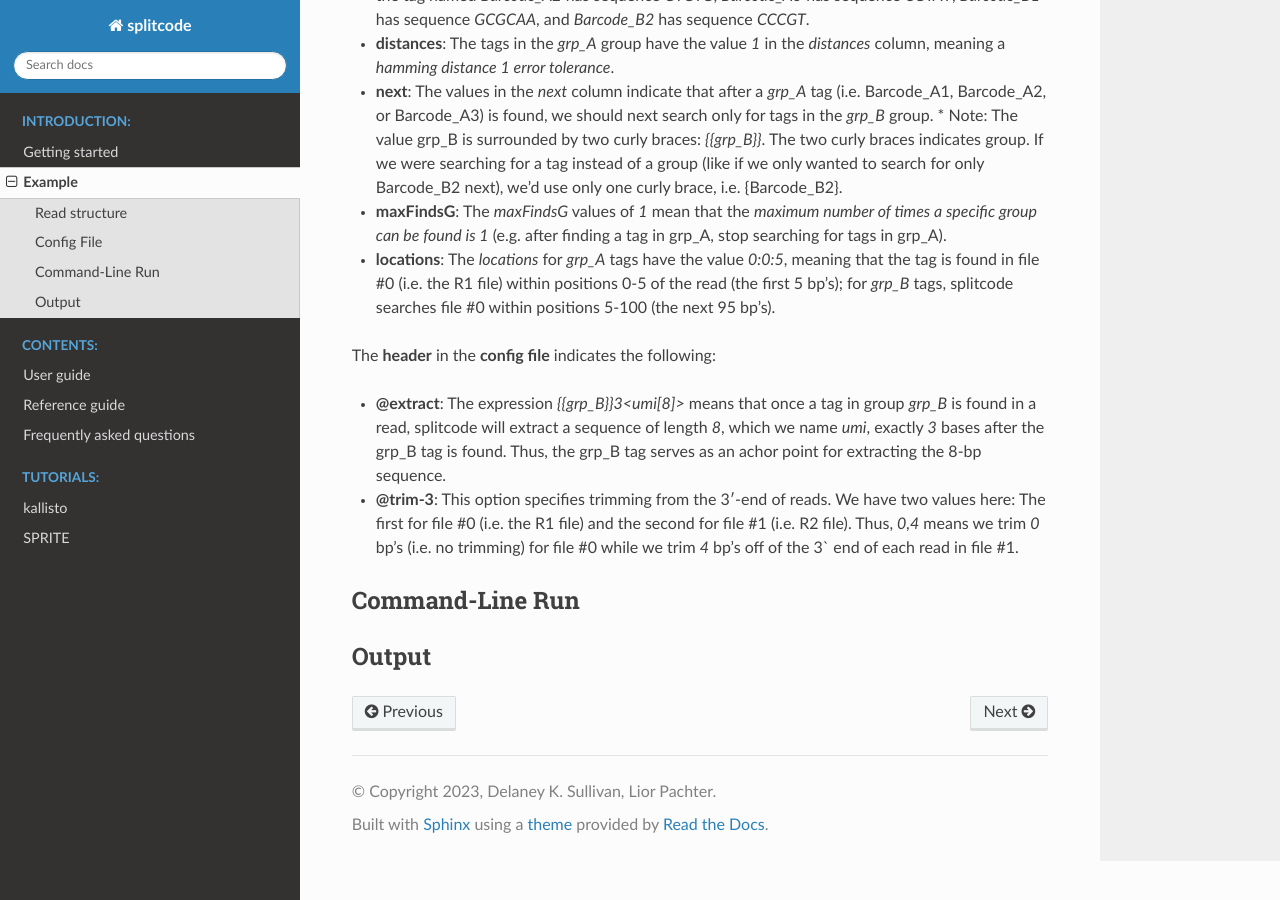
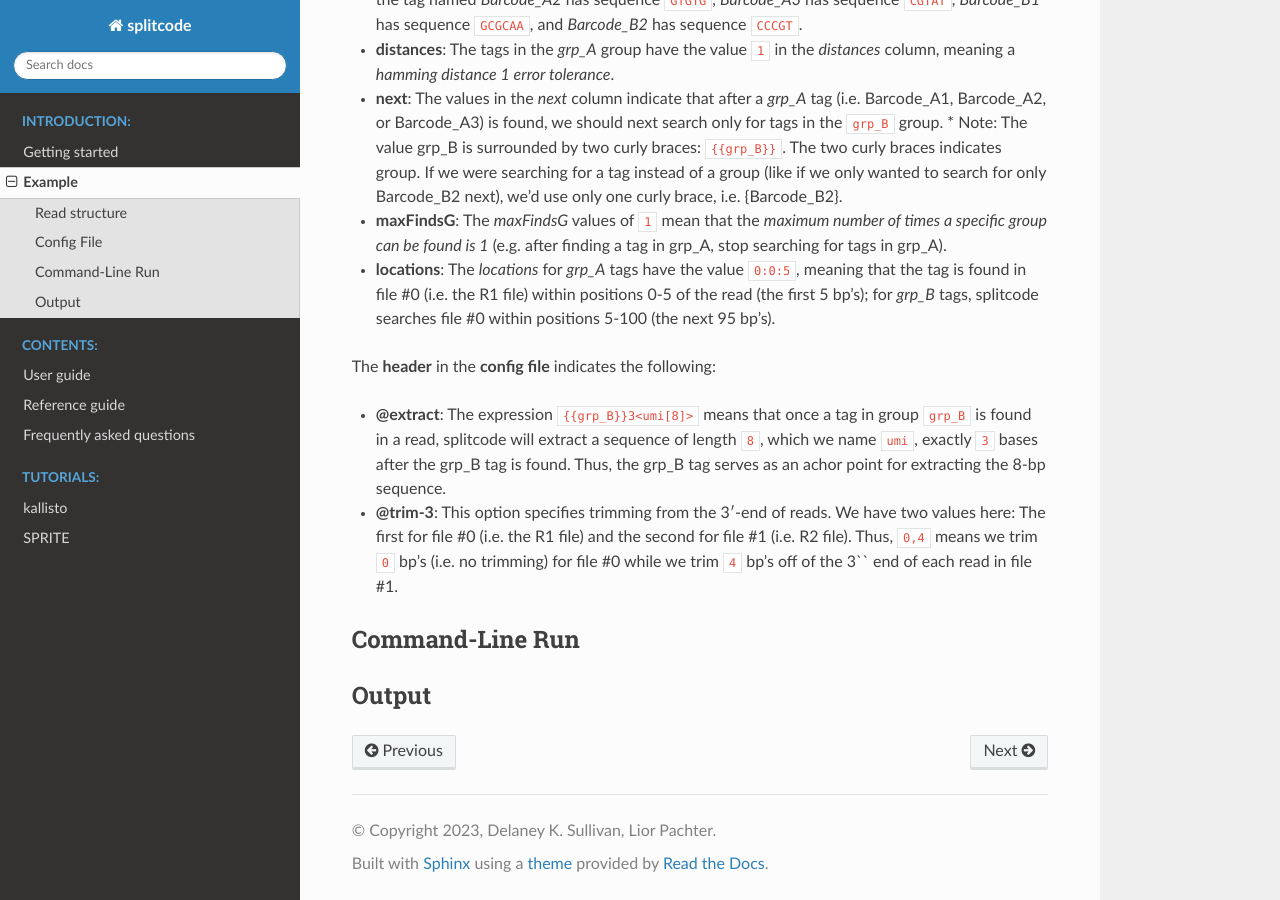
Before and after one commit to pachterlab/splitcode-tutorial, a Sphinx documentation site: the page built from docs/source/example.rst, in a window 1280 px wide and 900 px high, scrolled down 1098 px. Built offline with Sphinx 7.4.7 and the Read the Docs theme 2.0.0, drawn with Linux system fonts in a browser that asks for light colours.

Commit message:
Update format and FAQ

```diff
--- a/docs/source/example.rst
+++ b/docs/source/example.rst
@@ -15,19 +15,19 @@ Config File
 
 The tab-delimited **table** in the **config file** indicates the following config options:
 
-* **groups**: Each tag belongs to a specific group. Here, the group named `grpA` contains the tags named *Barcode_A1, Barcode_A2, Barcode_A3* while group `grpB` contains the tags named *Barcode_B1, Barcode_B2*.
-* **ids**: The names of each tag. Here, there are 5 tags, one for each sequence and they are each given a unique name: `Barcode_A1`, `Barcode_A2`, `Barcode_A3`, `Barcode_B1`, `Barcode_B2`
-* **tags**: The sequences of the tags themselves. The tag named *Barcode_A1* has sequence `AAGGA`, the tag named *Barcode_A2* has sequence `GTGTG`, *Barcode_A3* has sequence `CGTAT`, *Barcode_B1* has sequence `GCGCAA`, and *Barcode_B2* has sequence `CCCGT`.
-* **distances**: The tags in the *grp_A* group have the value `1` in the *distances* column, meaning a *hamming distance 1 error tolerance*.
-* **next**: The values in the *next* column indicate that after a *grp_A* tag (i.e. Barcode_A1, Barcode_A2, or Barcode_A3) is found, we should next search only for tags in the `grp_B` group.
-  * Note: The value grp_B is surrounded by two curly braces: `{{grp_B}}`. The two curly braces indicates group. If we were searching for a tag instead of a group (like if we only wanted to search for only Barcode_B2 next), we'd use only one curly brace, i.e. {Barcode_B2}.
-* **maxFindsG**: The *maxFindsG* values of `1` mean that the *maximum number of times a specific group can be found is 1* (e.g. after finding a tag in grp_A, stop searching for tags in grp_A).
-* **locations**: The *locations* for *grp_A* tags have the value `0:0:5`, meaning that the tag is found in file #0 (i.e. the R1 file) within positions 0-5 of the read (the first 5 bp's); for *grp_B* tags, splitcode searches file #0 within positions 5-100 (the next 95 bp's).
+* **groups**: Each tag belongs to a specific group. Here, the group named ``grpA`` contains the tags named *Barcode_A1, Barcode_A2, Barcode_A3* while group ``grpB`` contains the tags named *Barcode_B1, Barcode_B2*.
+* **ids**: The names of each tag. Here, there are 5 tags, one for each sequence and they are each given a unique name: ``Barcode_A1``, ``Barcode_A2``, ``Barcode_A3``, ``Barcode_B1``, ``Barcode_B2``
+* **tags**: The sequences of the tags themselves. The tag named *Barcode_A1* has sequence ``AAGGA``, the tag named *Barcode_A2* has sequence ``GTGTG``, *Barcode_A3* has sequence ``CGTAT``, *Barcode_B1* has sequence ``GCGCAA``, and *Barcode_B2* has sequence ``CCCGT``.
+* **distances**: The tags in the *grp_A* group have the value ``1`` in the *distances* column, meaning a *hamming distance 1 error tolerance*.
+* **next**: The values in the *next* column indicate that after a *grp_A* tag (i.e. Barcode_A1, Barcode_A2, or Barcode_A3) is found, we should next search only for tags in the ``grp_B`` group.
+  * Note: The value grp_B is surrounded by two curly braces: ``{{grp_B}}``. The two curly braces indicates group. If we were searching for a tag instead of a group (like if we only wanted to search for only Barcode_B2 next), we'd use only one curly brace, i.e. {Barcode_B2}.
+* **maxFindsG**: The *maxFindsG* values of ``1`` mean that the *maximum number of times a specific group can be found is 1* (e.g. after finding a tag in grp_A, stop searching for tags in grp_A).
+* **locations**: The *locations* for *grp_A* tags have the value ``0:0:5``, meaning that the tag is found in file #0 (i.e. the R1 file) within positions 0-5 of the read (the first 5 bp's); for *grp_B* tags, splitcode searches file #0 within positions 5-100 (the next 95 bp's).
 
 The **header** in the **config file** indicates the following:
 
-* **@extract**: The expression `{{grp_B}}3<umi[8]>` means that once a tag in group `grp_B` is found in a read, splitcode will extract a sequence of length `8`, which we name `umi`, exactly `3` bases after the grp_B tag is found. Thus, the grp_B tag serves as an achor point for extracting the 8-bp sequence.
-* **@trim-3**: This option specifies trimming from the 3′-end of reads. We have two values here: The first for file #0 (i.e. the R1 file) and the second for file #1 (i.e. R2 file). Thus, `0,4` means we trim `0` bp's (i.e. no trimming) for file #0 while we trim `4` bp's off of the 3` end of each read in file #1.
+* **@extract**: The expression ``{{grp_B}}3<umi[8]>`` means that once a tag in group ``grp_B`` is found in a read, splitcode will extract a sequence of length ``8``, which we name ``umi``, exactly ``3`` bases after the grp_B tag is found. Thus, the grp_B tag serves as an achor point for extracting the 8-bp sequence.
+* **@trim-3**: This option specifies trimming from the 3′-end of reads. We have two values here: The first for file #0 (i.e. the R1 file) and the second for file #1 (i.e. R2 file). Thus, ``0,4`` means we trim ``0`` bp's (i.e. no trimming) for file #0 while we trim ``4`` bp's off of the 3`` end of each read in file #1.
 
 Command-Line Run
 ^^^^^^^^^^^^^^^^
```
Also changed, not shown: docs/source/FAQ.rst (+19 -0 lines).
